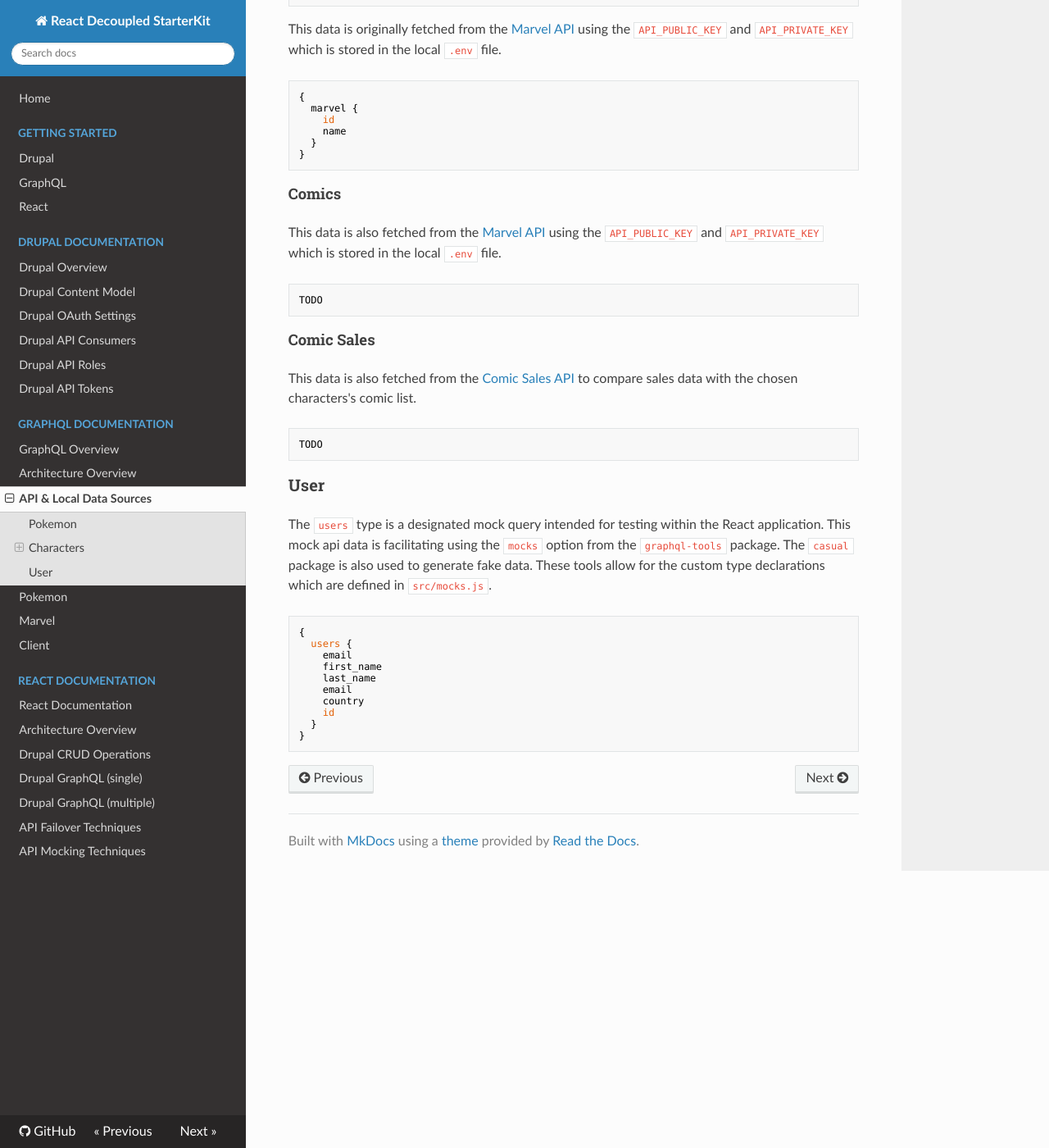
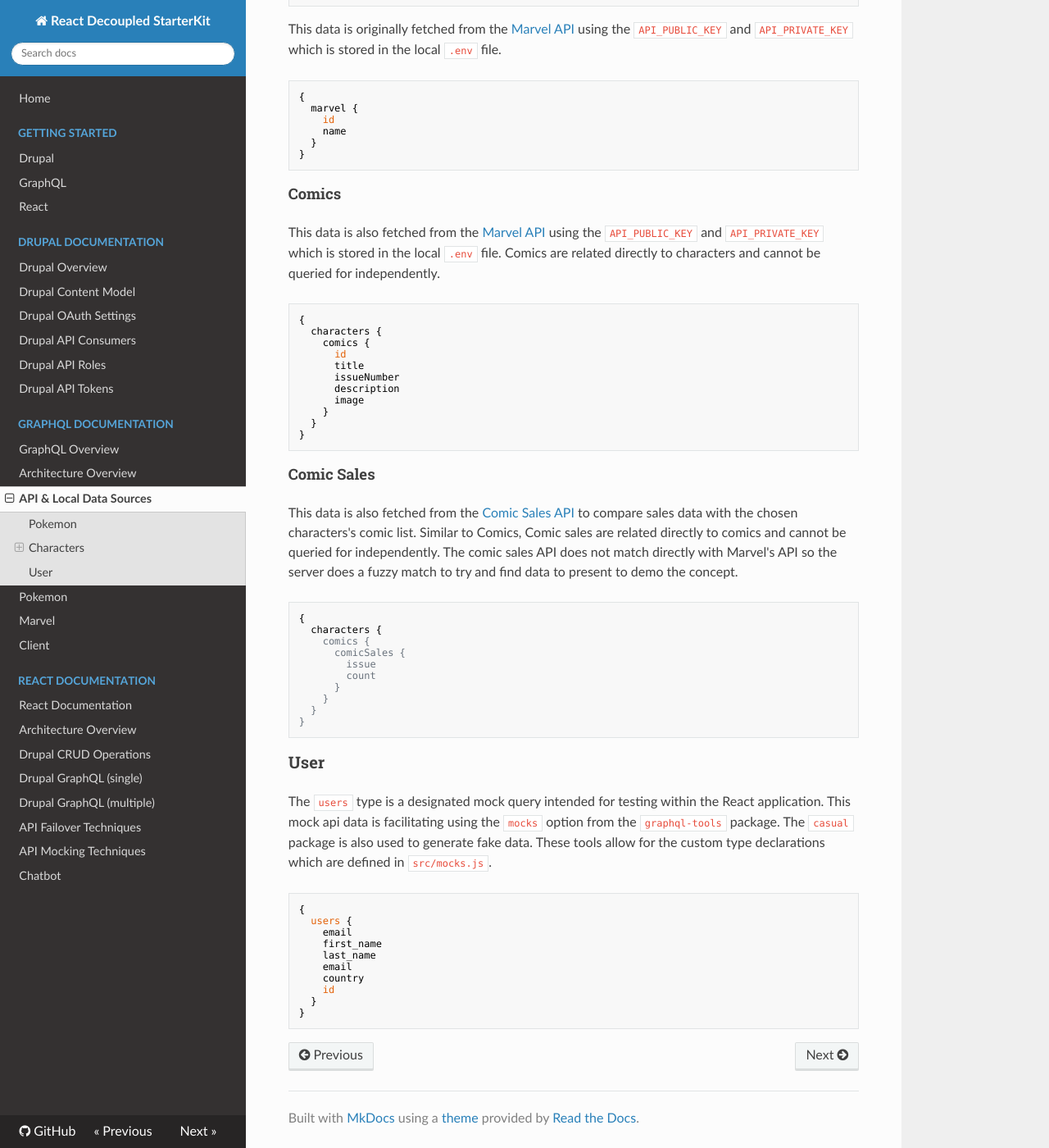
Before and after one commit to steveworley/decoupledkit-react, an MkDocs documentation site: the page built from docs/graphql-sources.md, in a window 1280 px wide and 1400 px high, scrolled down 1355 px. Shown: the whole window at 82% size. Built offline with MkDocs 1.6.1, drawn with Linux system fonts in a browser that asks for light colours; nearby versions of some CDN libraries; old or Windows-style settings are respelled for this version of MkDocs.

Commit message:
Adds the comic queries to the documentation.
- Adds additional information to Comic and ComicSales.
- Adds query examples for Comic and ComicSales.

Fixes 21.

````diff
--- a/docs/graphql-sources.md
+++ b/docs/graphql-sources.md
@@ -76,18 +76,37 @@ This data is originally fetched from the [Marvel API](https://developer.marvel.c
 
 #### Comics
 
-This data is also fetched from the [Marvel API](https://developer.marvel.com/) using the `API_PUBLIC_KEY` and `API_PRIVATE_KEY` which is stored in the local `.env` file.
+This data is also fetched from the [Marvel API](https://developer.marvel.com/) using the `API_PUBLIC_KEY` and `API_PRIVATE_KEY` which is stored in the local `.env` file. Comics are related directly to characters and cannot be queried for independently.
 
 ```
-TODO
+{
+  characters {
+    comics {
+      id
+      title
+      issueNumber
+      description
+      image
+    }
+  }
+}
 ```
 
 #### Comic Sales
 
-This data is also fetched from the [Comic Sales API](https://comichron-data.github.io/api/titles.json) to compare sales data with the chosen characters's comic list.
+This data is also fetched from the [Comic Sales API](https://comichron-data.github.io/api/titles.json) to compare sales data with the chosen characters's comic list. Similar to Comics, Comic sales are related directly to comics and cannot be queried for independently. The comic sales API does not match directly with Marvel's API so the server does a fuzzy match to try and find data to present to demo the concept.
 
 ```
-TODO
+{
+  characters {
+    comics {
+      comicSales {
+        issue
+        count
+      }
+    }
+  }
+}
 ```
 
 
--- a/mkdocs.yml
+++ b/mkdocs.yml
@@ -40,3 +40,4 @@ pages:
     - Drupal GraphQL (multiple): 'react-graphqlmultiple.md'
     - API Failover Techniques: 'react-apifailover.md'
     - API Mocking Techniques: 'react-apimock.md'
+    - Chatbot: 'react-chatbot.md'
````
